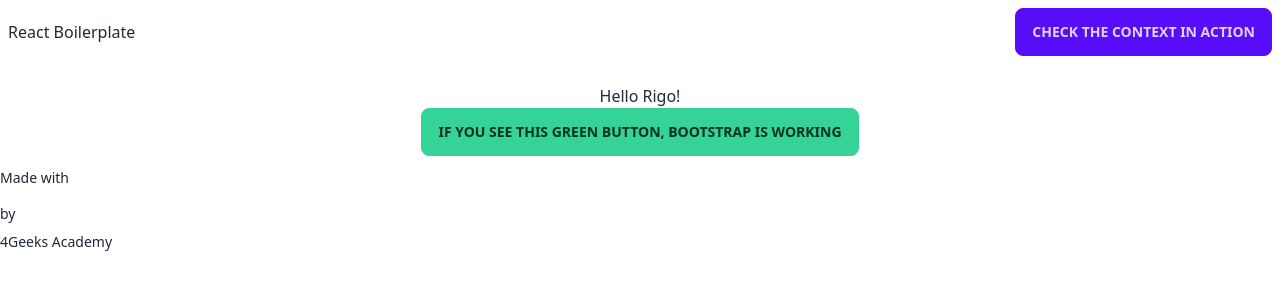
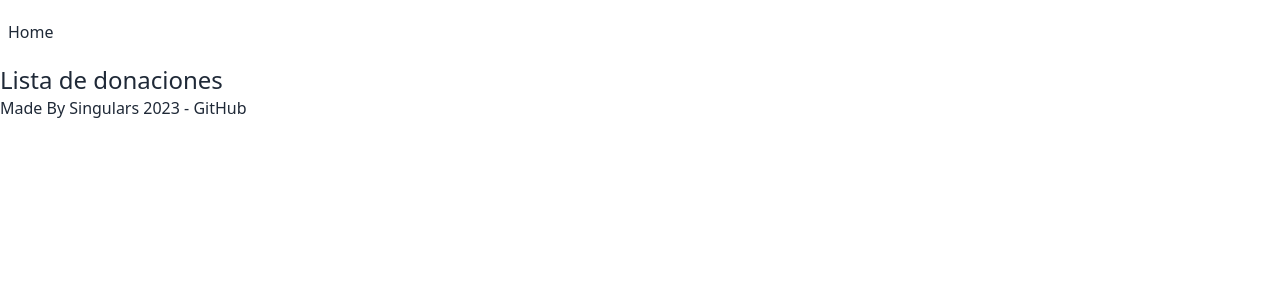
Before and after one commit to omiras/donapp, a React (Vite) app: page / in a window 1280 px wide. Shown: the top 300 px of the page. Built offline with nearby package versions, Linux system fonts and the light colour scheme.

Commit message:
clean up

```diff
--- a/src/js/component/footer.jsx
+++ b/src/js/component/footer.jsx
@@ -1,8 +1,7 @@
 export const Footer = () => (
-  <footer className="footer mt-auto py-3 text-center">
+  <footer>
     <p>
-      Made with <i className="fa fa-heart text-danger" /> by{" "}
-      <a href="http://www.4geeksacademy.com">4Geeks Academy</a>
+      Made By Singulars 2023 - <a href="https://github.com/Singulars-2023-Front-End/donapp">GitHub</a>
     </p>
   </footer>
 );
--- a/src/js/component/navbar.jsx
+++ b/src/js/component/navbar.jsx
@@ -2,17 +2,10 @@ import { Link } from "react-router-dom";
 
 export const Navbar = () => {
   return (
-    <nav className="navbar navbar-light bg-light mb-3">
+    <nav className="navbar">
       <Link to="/">
-        <span className="navbar-brand mb-0 h1">React Boilerplate</span>
+        <span>Home</span>
       </Link>
-      <div className="ml-auto">
-        <Link to="/demo">
-          <button className="btn btn-primary">
-            Check the Context in action
-          </button>
-        </Link>
-      </div>
     </nav>
   );
 };
--- a/src/js/layout.jsx
+++ b/src/js/layout.jsx
@@ -2,8 +2,6 @@ import { BrowserRouter, Route, Routes } from "react-router-dom";
 import ScrollToTop from "./component/scrollToTop";
 
 import { Home } from "./views/home";
-import { Demo } from "./views/demo";
-import { Single } from "./views/single";
 import injectContext from "./store/appContext";
 
 import { Navbar } from "./component/navbar";
@@ -22,8 +20,6 @@ const Layout = () => {
           <Navbar />
           <Routes>
             <Route path="/" element={<Home />} />
-            <Route path="/demo" element={<Demo />} />
-            <Route path="/single/:theid" element={<Single />} />
             <Route path="*" element={<h1>Not found!</h1>} />
           </Routes>
           <Footer />
--- a/src/js/views/demo.jsx
+++ /dev/null
@@ -1,47 +0,0 @@
-import React, { useState, useEffect, useContext } from "react";
-import { Link } from "react-router-dom";
-
-import { Context } from "../store/appContext";
-
-export const Demo = () => {
-  const { store, actions } = useContext(Context);
-
-  return (
-    <div className="container">
-      <ul className="list-group">
-        {store.demo.map((item, index) => {
-          return (
-            <li
-              key={index}
-              className="list-group-item d-flex justify-content-between"
-              style={{ background: item.background }}
-            >
-              <Link to={"/single/" + index}>
-                <span>Link to: {item.title}</span>
-              </Link>
-              {
-                // Conditional render example
-                // Check to see if the background is orange, if so, display the message
-                item.background === "orange" ? (
-                  <p style={{ color: item.initial }}>
-                    Check store/flux.js scroll to the actions to see the code
-                  </p>
-                ) : null
-              }
-              <button
-                className="btn btn-success"
-                onClick={() => actions.changeColor(index, "orange")}
-              >
-                Change Color
-              </button>
-            </li>
-          );
-        })}
-      </ul>
-      <br />
-      <Link to="/">
-        <button className="btn btn-primary">Back home</button>
-      </Link>
-    </div>
-  );
-};
--- a/src/js/views/home.jsx
+++ b/src/js/views/home.jsx
@@ -1,8 +1,5 @@
 export const Home = () => (
-  <div className="text-center mt-5">
-    <h1>Hello Rigo!</h1>
-    <a href="#" className="btn btn-success">
-      If you see this green button, bootstrap is working
-    </a>
+  <div>
+    <h1 className="text-2xl">Lista de donaciones</h1>
   </div>
 );
--- a/src/js/views/single.jsx
+++ /dev/null
@@ -1,28 +0,0 @@
-import { useContext } from "react";
-import PropTypes from "prop-types";
-import { Link, useParams } from "react-router-dom";
-import { Context } from "../store/appContext";
-
-export const Single = (props) => {
-  const { store, actions } = useContext(Context);
-  const params = useParams();
-  return (
-    <div className="jumbotron">
-      <h1 className="display-4">
-        This will show the demo element: {store.demo[params.theid].title}
-      </h1>
-
-      <hr className="my-4" />
-
-      <Link to="/">
-        <span className="btn btn-primary btn-lg" href="#" role="button">
-          Back home
-        </span>
-      </Link>
-    </div>
-  );
-};
-
-Single.propTypes = {
-  match: PropTypes.object,
-};
```
Also changed, not shown: 2 other files (tests, documents, lock files or other folders).
